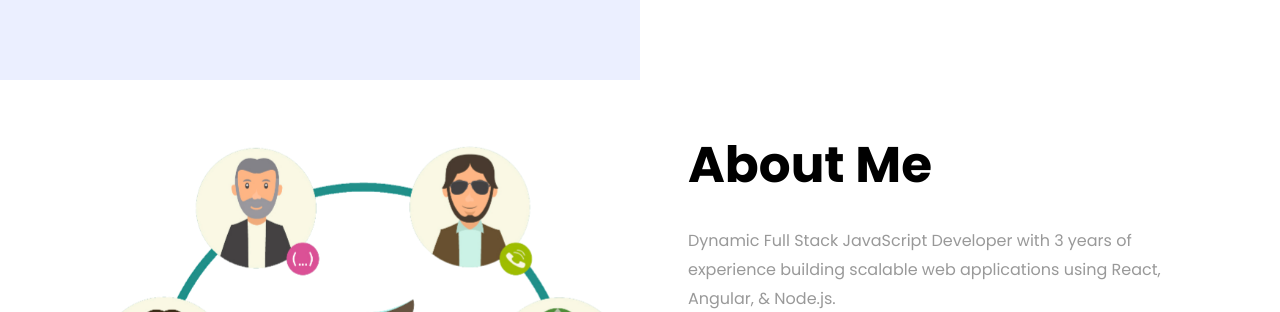
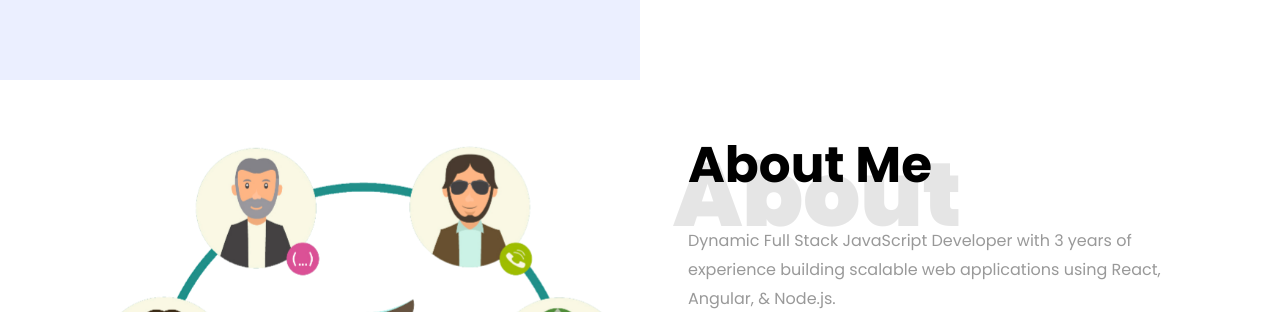
Before and after one commit to SKShashiKumar/shashi, a plain HTML site: page index.html in a window 1280 px wide. Shown: the part 720-1032 px from the top of the page. Drawn offline with nearby package versions, Linux system fonts and the light colour scheme; files that its build step writes are made by us from their sources; files whose address does not match are found by name.

Commit message:
updated styles

```diff
--- a/scss/style.scss
+++ b/scss/style.scss
@@ -1350,7 +1350,7 @@ textarea.form-control {
 		top: 0px;
 		left: 0;
 		font-size: 7vw;
-		color: rgba(255,255,255,.1);
+		color: rgb(0 0 0 / 10%);
 		z-index: -1;
 		font-weight: 900;
 		&.big-2{
```
